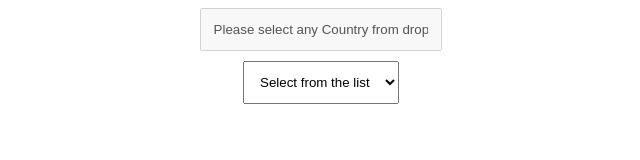
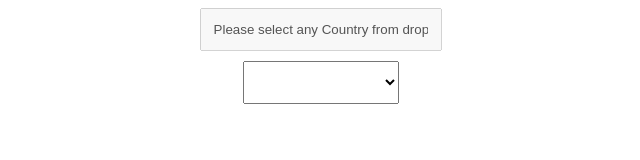
Before and after one commit to Ajeet-jha/dropdown_node, a website: page index.html in a window 1280 px wide. Shown: the whole page, without its empty margins (319-959 px from the left). Drawn offline with Linux system fonts and the light colour scheme; no server answers.

```diff
--- a/index.html
+++ b/index.html
@@ -13,7 +13,7 @@
             style="width:17%; padding: 12px; text-align: center;" />
         <div style="margin-top: 10px;">
             <select name="country-list" id="country-list" style="padding: 12px;">
-                <option value="-1">Select from the list</option>
+                <option value="-1" disabled>Select from the list</option>
             </select>
         </div>
     </div>
```
